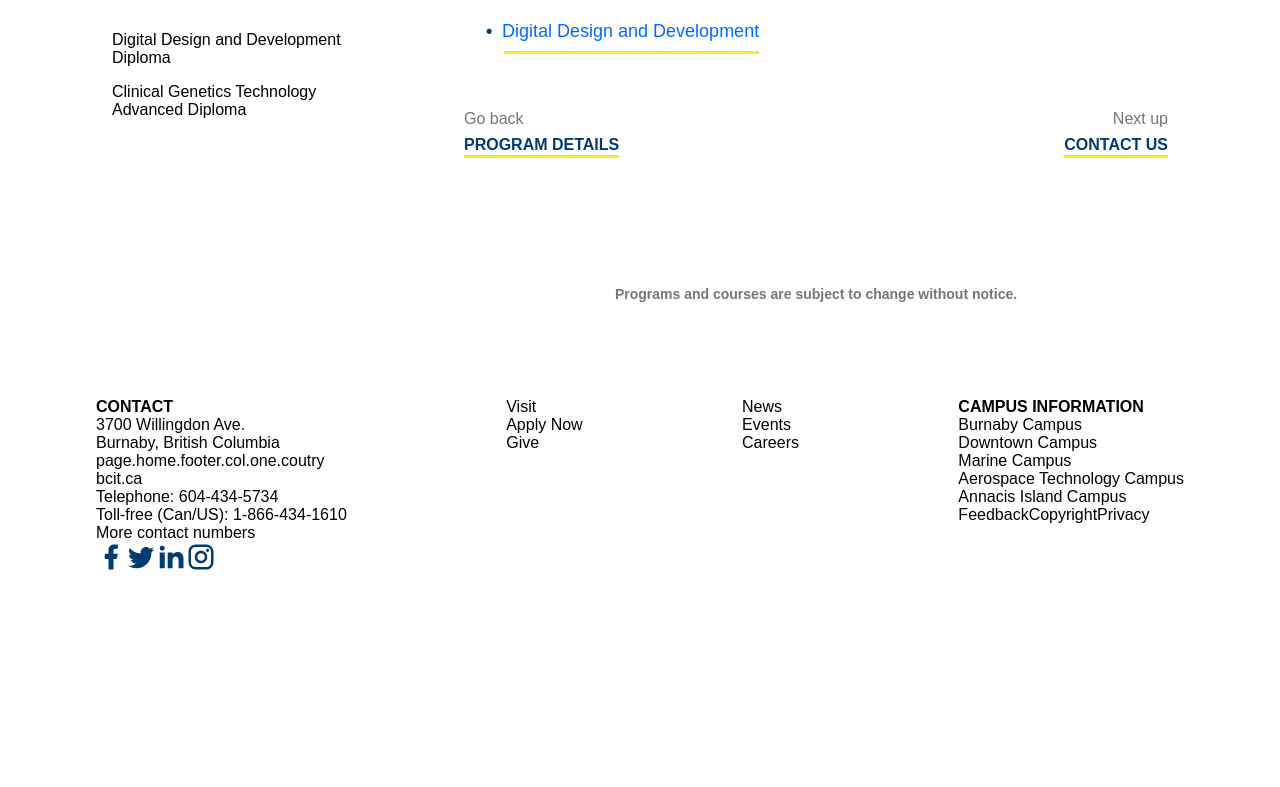
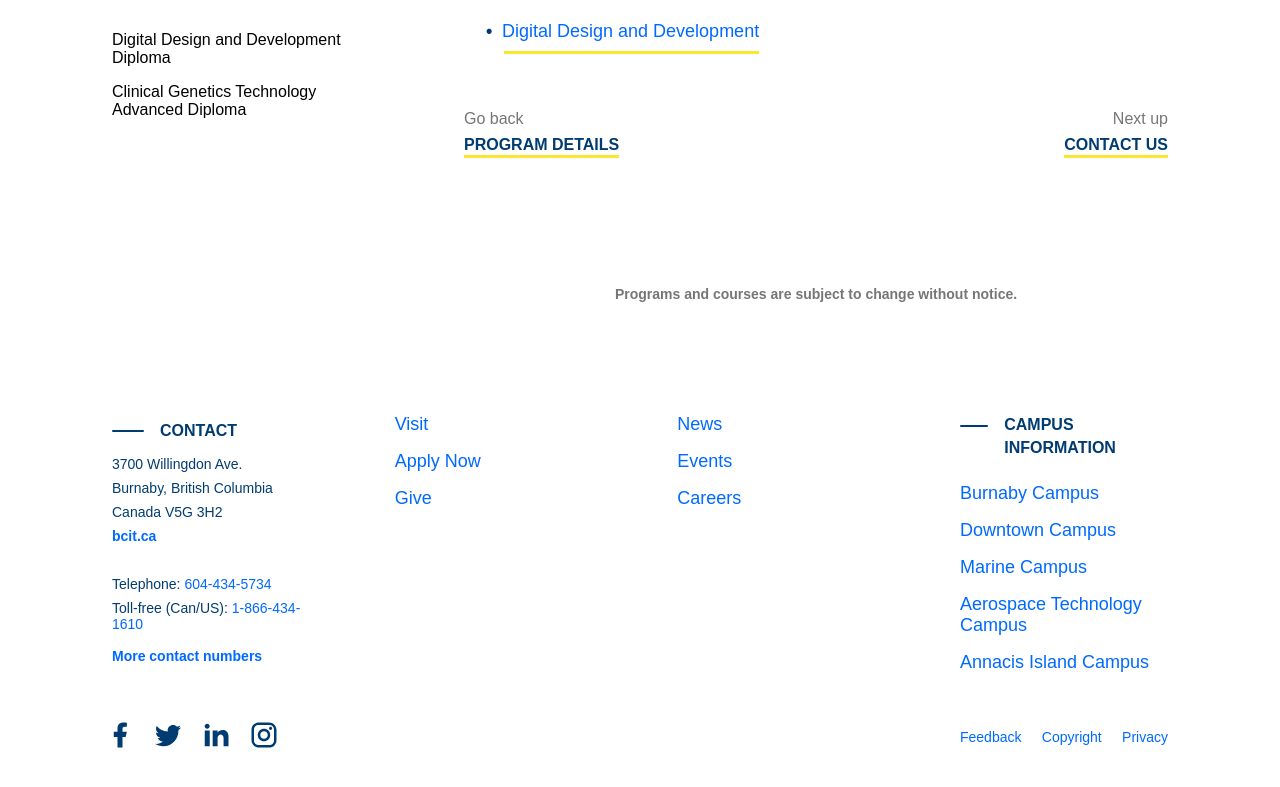
Before and after one commit to Mariessa-Pinto/mdia2109-class10-change-languages, a Next.js app: page / in a window 1280 px wide. Shown: the part 1889-2676 px from the top of the page. Before the commit the page ends 2513 px from the top, so only its background shows below. Built offline with nearby package versions, Linux system fonts and the light colour scheme.

Commit message:
stylized footer

```diff
--- a/components/Footer/Footer.module.css
+++ b/components/Footer/Footer.module.css
@@ -3,9 +3,122 @@
     flex-direction: row;
     padding: 0 6rem 3rem;
     justify-content: space-between;
+    color: var(--blue);
+}
+
+.line {
+    width: 2rem;
+    height: 0.1rem;
+    background-color: var(--blue);
+    border-radius: 5px;
+}
+
+.headerWithLine {
+    display: flex;
+    flex-direction: row;
+    align-items: center;
+    gap: 1rem;
+    padding-bottom: 1rem;
+}
+
+.topSec {
+    padding: 1.5rem 1rem 1.5rem;
+}
+
+.address {
+    padding-bottom: 0.5rem;
+    font-size: 14px;
+}
+
+.bcitSite {
+    padding-bottom: 0.5rem;
+    font-size: 14px;
+    color: var(--bright-blue);
+    font-weight: 700;
+}
+
+.blue {
+    color: var(--bright-blue);
+}
+
+.contact {
+    color: var(--bright-blue);
+    font-size: 14px;
+    font-weight: 700;
+    padding: 0.5rem 0;
+}
+
+.bottomSec {
+    padding: 0 1rem 1rem;
+}
+
+.colOne {
+    max-width: 15rem;
+}
+
+.socials {
+    display: flex;
+    flex-direction: row;
+    justify-content: space-around;
+    padding-right: 3rem;
+    padding-top: 2rem;
+}
+
+.colTwo {
+    font-size: 18px;
+    width: 15rem;
+    padding: 1rem;
+    color: var(--bright-blue);
+}
+
+.colThree {
+    font-size: 18px;
+    width: 15rem;
+    padding: 1rem;
+    color: var(--bright-blue);
+}
+
+.colFour {
+    font-size: 18px;
+    width: 15rem;
+    padding: 1rem;
+}
+
+.link {
+    padding-bottom: 1rem;
+}
+
+.header {
+    font-size: 16px;
+    line-height: 1.4rem;
+}
+
+.headerWithLineTwo {
+    display: flex;
+    flex-direction: row;
+    align-items: flex-start;
+    gap: 1rem;
+    padding-bottom: 1rem;
+}
+
+.lineTwo {
+    width: 2rem;
+    height: 0.1rem;
+    background-color: var(--blue);
+    border-radius: 5px;
+    margin-top: 0.70rem;
+}
+
+.location {
+    color: var(--bright-blue);
+    padding: 0.5rem 0 0.5rem;
 }
 
 .smallText {
     display: flex;
     flex-direction: row;
+    justify-content: space-between;
+    color: var(--bright-blue);
+    font-size: 14px;
+    padding-top: 3rem;
 }
--- a/components/Footer/index.js
+++ b/components/Footer/index.js
@@ -7,16 +7,19 @@ export default function Footer() {
         <div className={styles.footer}>
             <div className={styles.colOne}>
                 <div className={styles.topSec}>
-                    <h4><FormattedMessage id="page.home.footer.col.one.header"/></h4>
-                    <p><FormattedMessage id="page.home.footer.col.one.address"/></p>
-                    <p><FormattedMessage id="page.home.footer.col.one.city"/></p>
-                    <p><FormattedMessage id="page.home.footer.col.one.coutry"/></p>
-                    <p><FormattedMessage id="page.home.footer.col.one.web"/></p>
+                    <div className={styles.headerWithLine}>
+                        <div className={styles.line}></div>
+                        <h4><FormattedMessage id="page.home.footer.col.one.header"/></h4>
+                    </div>
+                    <p className={styles.address}><FormattedMessage id="page.home.footer.col.one.address"/></p>
+                    <p className={styles.address}><FormattedMessage id="page.home.footer.col.one.city"/></p>
+                    <p className={styles.address}><FormattedMessage id="page.home.footer.col.one.country"/></p>
+                    <p className={styles.bcitSite}><FormattedMessage id="page.home.footer.col.one.web"/></p>
                 </div>
                 <div className={styles.bottomSec}>
-                    <p><FormattedMessage id="page.home.footer.col.one.tel.header"/> 604-434-5734</p>
-                    <p><FormattedMessage id="page.home.footer.col.one.toll.free"/> 1-866-434-1610</p>
-                    <p><FormattedMessage id="page.home.footer.col.one.more"/></p>
+                    <p className={styles.address}><FormattedMessage id="page.home.footer.col.one.tel.header"/><span className={styles.blue}> 604-434-5734</span></p>
+                    <p className={styles.address}><FormattedMessage id="page.home.footer.col.one.toll.free"/><span className={styles.blue}> 1-866-434-1610</span></p>
+                    <p className={styles.contact}><FormattedMessage id="page.home.footer.col.one.more"/></p>
                 </div>
                 <div className={styles.socials}>
                 <Image
@@ -50,22 +53,25 @@ export default function Footer() {
                 </div>
             </div>
             <div className={styles.colTwo}>
-                <p><FormattedMessage id="page.home.footer.col.two.link.one"/></p>
-                <p><FormattedMessage id="page.home.footer.col.two.link.two"/></p>
-                <p><FormattedMessage id="page.home.footer.col.two.link.three"/></p>
+                <p className={styles.link}><FormattedMessage id="page.home.footer.col.two.link.one"/></p>
+                <p className={styles.link}><FormattedMessage id="page.home.footer.col.two.link.two"/></p>
+                <p className={styles.link}><FormattedMessage id="page.home.footer.col.two.link.three"/></p>
             </div>
             <div className={styles.colThree}>
-                <p><FormattedMessage id="page.home.footer.col.three.link.one"/></p>
-                <p><FormattedMessage id="page.home.footer.col.three.link.two"/></p>
-                <p><FormattedMessage id="page.home.footer.col.three.link.three"/></p>
+                <p className={styles.link}><FormattedMessage id="page.home.footer.col.three.link.one"/></p>
+                <p className={styles.link}><FormattedMessage id="page.home.footer.col.three.link.two"/></p>
+                <p className={styles.link}><FormattedMessage id="page.home.footer.col.three.link.three"/></p>
             </div>
             <div className={styles.colFour}>
-                <h4><FormattedMessage id="page.home.footer.col.four.header"/></h4>
-                <p><FormattedMessage id="page.home.footer.col.four.link.one"/></p>
-                <p><FormattedMessage id="page.home.footer.col.four.link.two"/></p>
-                <p><FormattedMessage id="page.home.footer.col.four.link.three"/></p>
-                <p><FormattedMessage id="page.home.footer.col.four.link.four"/></p>
-                <p><FormattedMessage id="page.home.footer.col.four.link.five"/></p>
+                <div className={styles.headerWithLineTwo}>
+                    <div className={styles.lineTwo}></div>
+                    <h4 className={styles.header}><FormattedMessage id="page.home.footer.col.four.header"/></h4>
+                </div>
+                <p className={styles.location}><FormattedMessage id="page.home.footer.col.four.link.one"/></p>
+                <p className={styles.location}><FormattedMessage id="page.home.footer.col.four.link.two"/></p>
+                <p className={styles.location}><FormattedMessage id="page.home.footer.col.four.link.three"/></p>
+                <p className={styles.location}><FormattedMessage id="page.home.footer.col.four.link.four"/></p>
+                <p className={styles.location}><FormattedMessage id="page.home.footer.col.four.link.five"/></p>
                 <div className={styles.smallText}>
                     <p><FormattedMessage id="page.home.footer.col.four.small.one"/></p>
                     <p><FormattedMessage id="page.home.footer.col.four.small.two"/></p>
```
